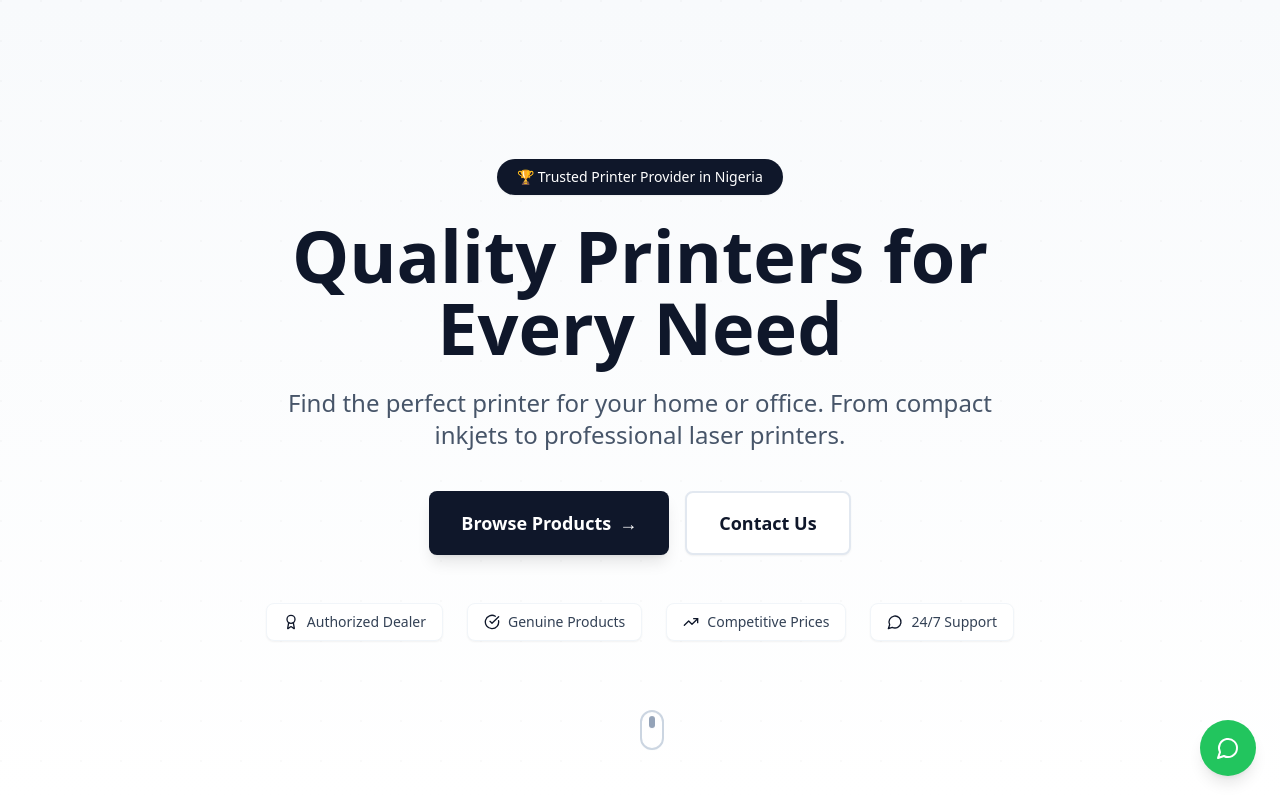
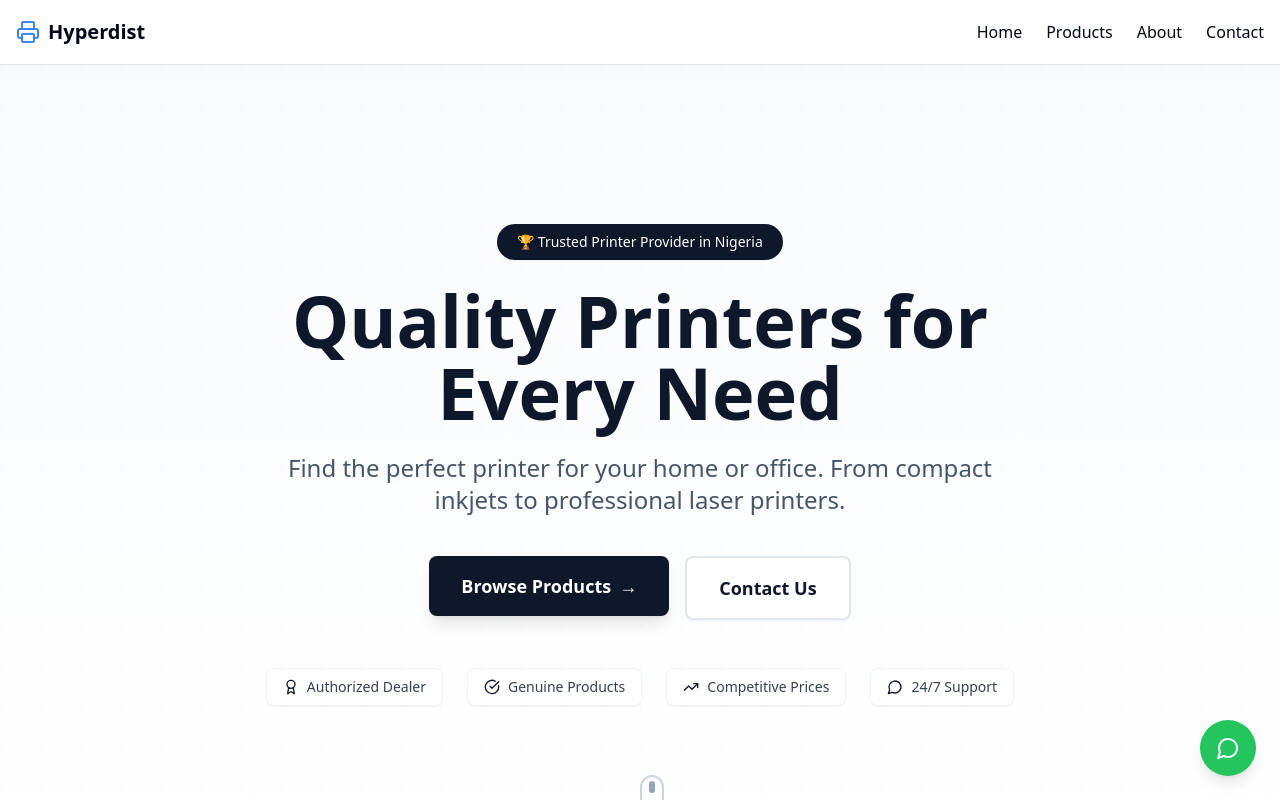
Before and after one commit to Gokubanny/printer-blink, a React (Vite) app: page / in a window 1280 px wide. Shown: the top 800 px of the page. Built offline with nearby package versions, Linux system fonts and the light colour scheme; the HTML template or start-up script is replaced by a standard one.

Commit message:
update: home page

```diff
--- a/src/pages/Home.tsx
+++ b/src/pages/Home.tsx
@@ -1,5 +1,7 @@
 import React, { useState, useEffect } from 'react';
 import { Printer, Shield, Clock, Star, TrendingUp, Award, CheckCircle, MessageCircle } from 'lucide-react';
+import { Navbar } from '@/components/Navbar';
+import { Link } from 'react-router-dom';
 
 export default function EnhancedHome() {
   const [scrollY, setScrollY] = useState(0);
@@ -98,6 +100,7 @@
 
   return (
     <div className="min-h-screen bg-white">
+      <Navbar />
       {/* Floating WhatsApp Button */}
       <a
         href="https://wa.me/2349135114075?text=Hello,%20I%20would%20like%20to%20inquire%20about%20your%20printers"
@@ -143,12 +146,14 @@
             </p>
 
             <div className="flex flex-col sm:flex-row gap-4 justify-center mb-12">
+              <Link to="/products">
                 <button className="group px-8 py-4 bg-slate-900 text-white rounded-lg font-semibold text-lg shadow-lg hover:shadow-xl hover:bg-slate-800 transition-all duration-300 hover:scale-105">
                   <span className="flex items-center justify-center gap-2">
                     Browse Products
                     <span className="group-hover:translate-x-1 transition-transform">→</span>
                   </span>
                 </button>
+              </Link>
 
               <button className="px-8 py-4 bg-white border-2 border-slate-200 text-slate-900 rounded-lg font-semibold text-lg hover:border-slate-900 hover:bg-slate-50 transition-all duration-300 hover:scale-105 shadow-sm">
                 Contact Us
```
Lines whose indentation alone changed are shown as unchanged.
